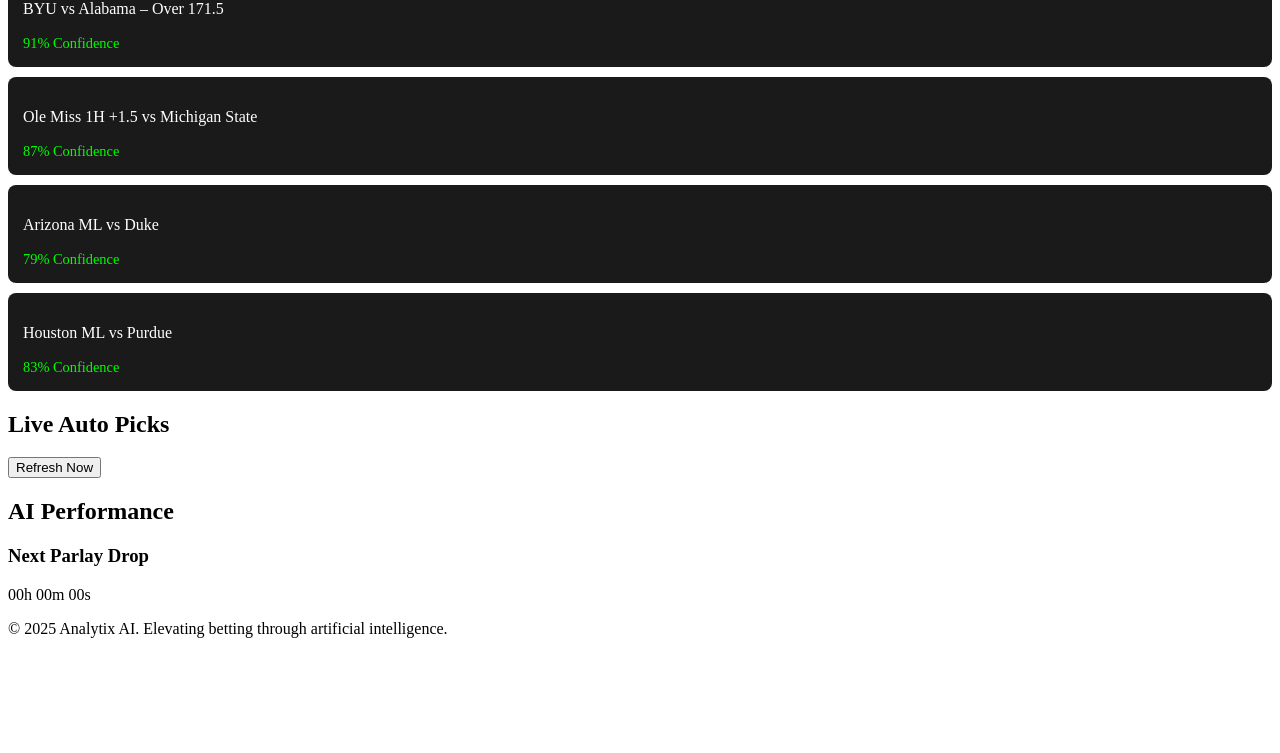
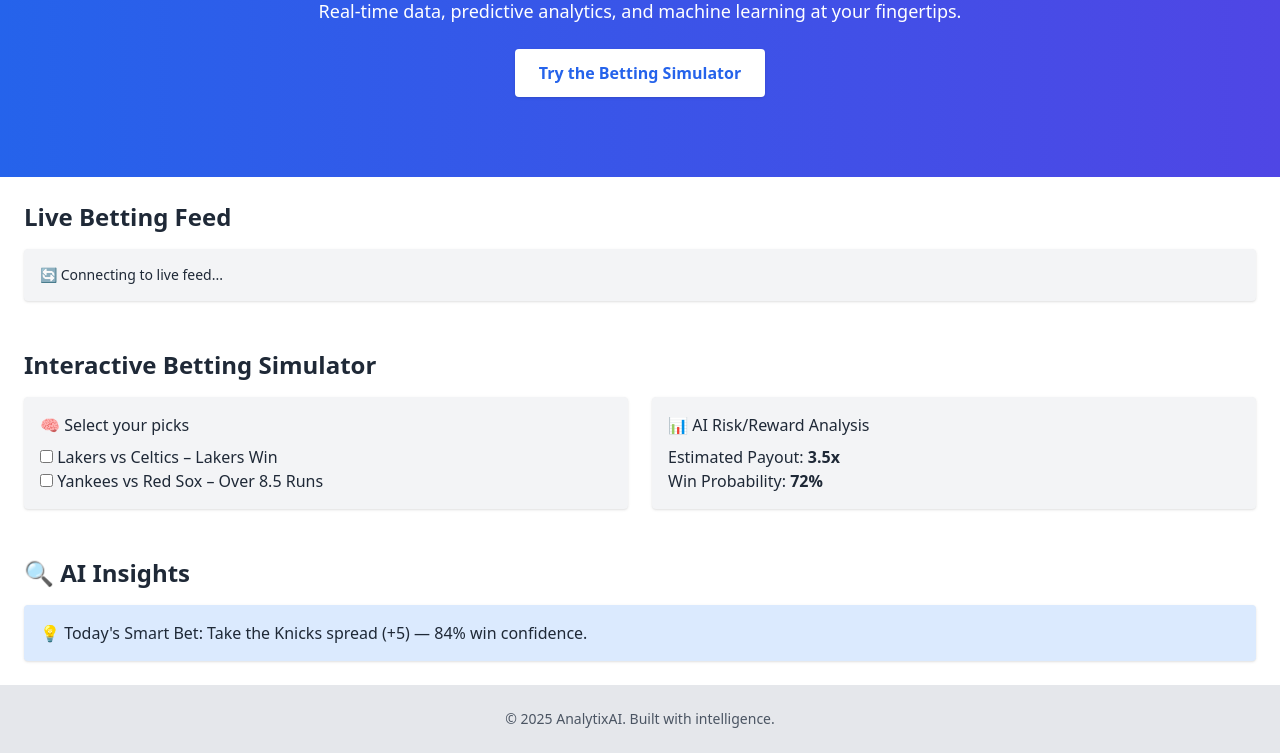
Before and after one commit to Mrchow1824/analytixai-site, a plain HTML site: page index.html in a window 1280 px wide. Shown: the part 227-980 px from the top of the page. Before the commit the page ends 881 px from the top, so only its background shows below. Drawn offline with nearby package versions, Linux system fonts and the light colour scheme; files that its build step writes are made by us from their sources; a web font is replaced by a local one.

Commit message:
Update index.html

```diff
--- a/index.html
+++ b/index.html
@@ -1,81 +1,91 @@
 <!DOCTYPE html>
-<html lang="en">
+<html lang="en" class="dark">
 <head>
-  <meta charset="UTF-8">
-  <meta name="viewport" content="width=device-width, initial-scale=1.0">
-  <meta name="description" content="Analytix AI - Next Generation Smart Betting Platform">
-  <title>Analytix AI - Precision Betting</title>
-  <link rel="preconnect" href="https://fonts.googleapis.com">
-  <link rel="preconnect" href="https://fonts.gstatic.com" crossorigin>
-  <link href="https://fonts.googleapis.com/css2?family=SF+Pro+Display:wght@400;600;700&family=SF+Pro+Text:wght@400;600&display=swap" rel="stylesheet">
-  <link rel="stylesheet" href="styles.css">
+  <meta charset="UTF-8" />
+  <meta name="viewport" content="width=device-width, initial-scale=1.0" />
+  <title>AnalytixAI – Smarter Sports Betting</title>
+  <script src="https://cdn.tailwindcss.com"></script>
+  <script src="https://unpkg.com/vue@3/dist/vue.global.js"></script>
+  <script>
+    // Theme toggle logic
+    if (localStorage.getItem('theme') === 'light') {
+      document.documentElement.classList.remove('dark');
+    }
+  </script>
 </head>
-<body>
-  <header role="banner">
-    <div class="header-content">
-      <div class="logo">
-        <div class="logo-icon"></div>
-        <span>Analytix AI</span>
+
+<body class="bg-white dark:bg-gray-900 text-gray-800 dark:text-gray-100 transition-colors duration-300" id="app">
+  <div class="min-h-screen flex flex-col">
+    <!-- Navbar -->
+    <nav class="flex items-center justify-between p-6 bg-white dark:bg-gray-800 shadow-md">
+      <h1 class="text-2xl font-bold tracking-tight">AnalytixAI</h1>
+      <div class="flex items-center gap-4">
+        <button @click="toggleTheme" class="px-3 py-1 border rounded">Toggle Theme</button>
+        <button class="px-4 py-2 bg-blue-600 text-white rounded hover:bg-blue-500">Login</button>
       </div>
-      <nav>
-        <a href="#parlays">Parlays</a>
-        <a href="#auto-picks">Live Picks</a>
-        <a href="#stats">Stats</a>
-        <a href="#premium">Premium</a>
-      </nav>
-    </div>
-  </header>
+    </nav>
 
-  <main>
-    <section class="hero">
-      <h1>Precision Betting, AI-Powered</h1>
-      <p>Transform your betting strategy with real-time analytics and smart predictions.</p>
+    <!-- Hero Section -->
+    <section class="text-center py-20 px-6 bg-gradient-to-r from-blue-600 to-indigo-600 text-white">
+      <h2 class="text-4xl font-bold mb-4">Smarter Sports Betting Through AI</h2>
+      <p class="text-lg mb-6">Real-time data, predictive analytics, and machine learning at your fingertips.</p>
+      <a href="#simulator" class="inline-block px-6 py-3 bg-white text-blue-600 font-bold rounded shadow hover:bg-gray-100">Try the Betting Simulator</a>
     </section>
 
-    <section class="highlight" aria-labelledby="parlay-heading">
-      <h2 id="parlay-heading">Today's Smart Parlay</h2>
-      <div class="parlay-card">
-        <article class="game">
-          <p>BYU vs Alabama – Over 171.5</p>
-          <span class="confidence">91% Confidence</span>
-        </article>
-        <article class="game">
-          <p>Ole Miss 1H +1.5 vs Michigan State</p>
-          <span class="confidence">87% Confidence</span>
-        </article>
-        <article class="game">
-          <p>Arizona ML vs Duke</p>
-          <span class="confidence">79% Confidence</span>
-        </article>
-        <article class="game">
-          <p>Houston ML vs Purdue</p>
-          <span class="confidence">83% Confidence</span>
-        </article>
+    <!-- Real-Time Feed -->
+    <section class="p-6" id="feed">
+      <h3 class="text-2xl font-semibold mb-4">Live Betting Feed</h3>
+      <div class="bg-gray-100 dark:bg-gray-800 p-4 rounded shadow">
+        <p class="text-sm">🔄 Connecting to live feed...</p>
+        <!-- Replace with actual WebSocket data -->
       </div>
     </section>
 
-    <section class="highlight" id="auto-picks" aria-labelledby="auto-picks-heading">
-      <h2 id="auto-picks-heading">Live Auto Picks</h2>
-      <div id="autoParlay" class="parlay-card" role="region" aria-live="polite"></div>
-      <button id="refreshOdds">Refresh Now</button>
+    <!-- Betting Simulator -->
+    <section class="p-6 bg-white dark:bg-gray-950" id="simulator">
+      <h3 class="text-2xl font-semibold mb-4">Interactive Betting Simulator</h3>
+      <div class="grid grid-cols-1 md:grid-cols-2 gap-6">
+        <div class="bg-gray-100 dark:bg-gray-800 p-4 rounded shadow">
+          <p class="mb-2">🧠 Select your picks</p>
+          <!-- Add drag/drop UI or checkboxes -->
+          <ul>
+            <li><input type="checkbox" /> Lakers vs Celtics – Lakers Win</li>
+            <li><input type="checkbox" /> Yankees vs Red Sox – Over 8.5 Runs</li>
+          </ul>
+        </div>
+        <div class="bg-gray-100 dark:bg-gray-800 p-4 rounded shadow">
+          <p class="mb-2">📊 AI Risk/Reward Analysis</p>
+          <p>Estimated Payout: <strong>3.5x</strong></p>
+          <p>Win Probability: <strong>72%</strong></p>
+        </div>
+      </div>
     </section>
 
-    <section class="highlight" id="performanceDashboard" aria-labelledby="dashboard-heading">
-      <h2 id="dashboard-heading">AI Performance</h2>
+    <!-- AI Insights -->
+    <section class="p-6" id="ai-insights">
+      <h3 class="text-2xl font-semibold mb-4">🔍 AI Insights</h3>
+      <div class="bg-blue-100 dark:bg-blue-900 p-4 rounded shadow">
+        <p>💡 Today's Smart Bet: Take the Knicks spread (+5) — 84% win confidence.</p>
+      </div>
     </section>
 
-    <section class="countdown" aria-labelledby="countdown-heading">
-      <h3 id="countdown-heading">Next Parlay Drop</h3>
-      <div id="timer" aria-live="assertive">00h 00m 00s</div>
-    </section>
-  </main>
+    <!-- Footer -->
+    <footer class="mt-auto p-6 bg-gray-200 dark:bg-gray-800 text-center text-sm text-gray-600 dark:text-gray-400">
+      © 2025 AnalytixAI. Built with intelligence.
+    </footer>
+  </div>
 
-  <footer role="contentinfo">
-    <div class="footer-content">
-      <p>© 2025 Analytix AI. Elevating betting through artificial intelligence.</p>
-    </div>
-  </footer>
-
-  <script src="odds.js" defer></script>
+  <script>
+    const { createApp } = Vue;
+    createApp({
+      methods: {
+        toggleTheme() {
+          const html = document.documentElement;
+          html.classList.toggle('dark');
+          localStorage.setItem('theme', html.classList.contains('dark') ? 'dark' : 'light');
+        }
+      }
+    }).mount('#app');
+  </script>
 </body>
 </html>
```
